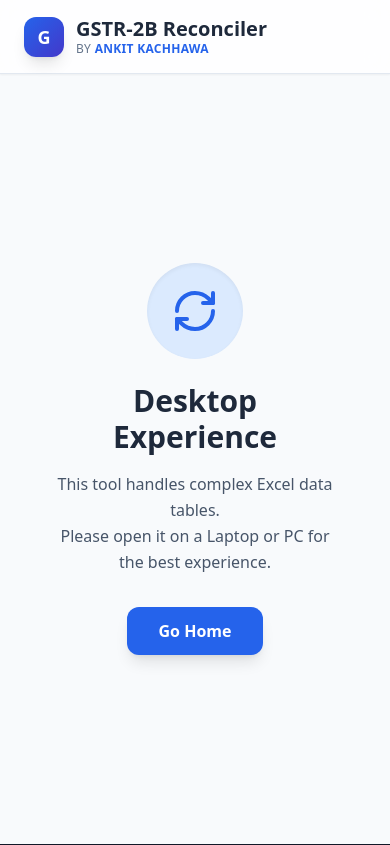
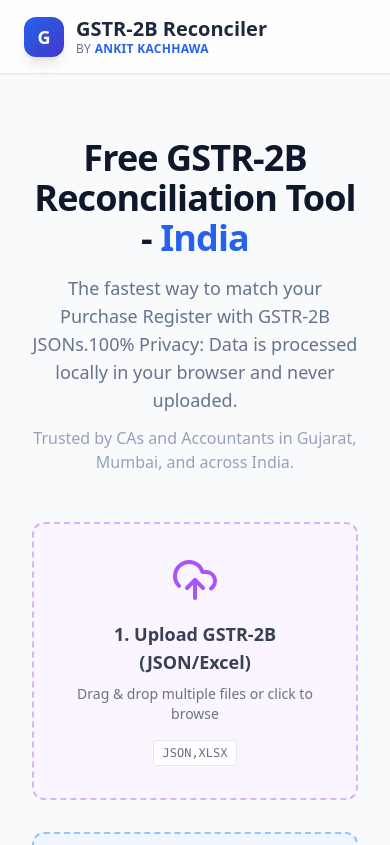
Before and after one commit to AnkitKachhawa1/gst, a Next.js app: page /tool/ in a window 390 px wide. Shown: the top 845 px of the page. Built offline with nearby package versions, Linux system fonts and the light colour scheme.

Commit message:
chore(seo): optimize metadata, content and structured data for India/Gujarat ranking

```diff
--- a/src/app/layout.tsx
+++ b/src/app/layout.tsx
@@ -9,19 +9,27 @@ export const metadata: Metadata = {
     canonical: '/tools',
   },
   title: {
-    default: "Free GSTR-2B Reconciliation Tool | Robust, Secure & Unlimited | Ankit Kachhawa",
+    default: "Free GSTR-2B Reconciliation Tool India | Fast & Secure JSON to Excel Match",
     template: "%s | Ankit Kachhawa"
   },
-  description: "100% Free GSTR-2B Reconciliation Tool. Instantly match Purchase Register (Excel) with GSTR-2B (JSON). Robust, private, and secure - runs in your browser with no data upload.",
-  keywords: ["Free GSTR-2B Tool", "GST Reconciliation Software Free", "Match GSTR-2B with Excel", "GST Matching Tool", "Ankit Kachhawa", "Robust GST Tool", "Secure GST Reconciliation"],
+  description: "Best Free GSTR-2B Reconciliation Tool in India. Securely match GST Purchase Register (Excel) with GSTR-2B (JSON) instantly in your browser. No signup, no data upload. Trusted by CAs in Gujarat & Mumbai.",
+  keywords: [
+    "Free GSTR-2B Reconciliation Tool",
+    "GSTR-2B vs Purchase Register Match",
+    "GST Matching Software Free India",
+    "GSTR-2B Excel Utility 2025",
+    "GST Tool Gujarat",
+    "Tax Reconciliation Ahmedabad",
+    "Secure GST Tool"
+  ],
   authors: [{ name: "Ankit Kachhawa", url: "https://ankitkachhawa.in" }],
   creator: "Ankit Kachhawa",
   openGraph: {
     type: "website",
     locale: "en_IN",
     url: "https://ankitkachhawa.in/tools",
-    title: "Free GSTR-2B Reconciliation Tool | Robust & Secure",
-    description: "Reconcile unlimited invoices for free. Secure client-side processing - your data never leaves your device.",
+    title: "Free GSTR-2B Reconciliation Tool | Secure & Private",
+    description: "Reconcile GSTR-2B with Purchase Register instantly. 100% Free, Browser-based (No Data Upload). Ideal for CAs and Accountants in India.",
     siteName: "Ankit Kachhawa Financial Services",
     images: [
       {
@@ -34,8 +42,8 @@ export const metadata: Metadata = {
   },
   twitter: {
     card: "summary_large_image",
-    title: "Free GSTR-2B Reconciliation Tool | Robust & Secure",
-    description: "Reconcile unlimited invoices for free. Secure client-side processing - your data never leaves your device.",
+    title: "Free GSTR-2B Reconciliation Tool | Secure & Private",
+    description: "Reconcile GSTR-2B with Purchase Register instantly. 100% Free, Browser-based. #GST #India #FinTech",
     images: ["/tools/gstr2bb.png"],
     creator: "@iAnkitKachhawa",
   },
@@ -60,19 +68,27 @@ export default function RootLayout({
   const jsonLd = {
     "@context": "https://schema.org",
     "@type": "SoftwareApplication",
-    "name": "GSTR-2B Reconciler",
+    "name": "GSTR-2B Reconciler India",
     "applicationCategory": "BusinessApplication",
-    "operatingSystem": "Web",
+    "operatingSystem": "Web Browser",
     "offers": {
       "@type": "Offer",
       "price": "0",
       "priceCurrency": "INR"
     },
-    "description": "A browser-based tool for reconciling GSTR-2B data with purchase books securely.",
+    "description": "A secure, browser-based tool for reconciling GSTR-2B data with purchase books. Optimized for Indian GST compliance.",
+    "aggregateRating": {
+      "@type": "AggregateRating",
+      "ratingValue": "4.9",
+      "ratingCount": "150"
+    },
+    "featureList": "Drag & Drop JSON/Excel, Instant Matching, Privacy-First (Local Processing), Excel Export",
     "author": {
       "@type": "Person",
-      "name": "Ankit Kachhawa"
-    }
+      "name": "Ankit Kachhawa",
+      "url": "https://ankitkachhawa.in"
+    },
+    "spatialCoverage": "IN"
   };
 
   return (
--- a/src/app/page.tsx
+++ b/src/app/page.tsx
@@ -176,22 +176,8 @@ export default function Home() {
         </div>
       </motion.header>
 
-      {/* --- MOBILE WARNING --- */}
-      <div className="lg:hidden flex-grow flex flex-col items-center justify-center p-8 text-center m-4">
-          <div className="w-24 h-24 bg-blue-100 text-blue-600 rounded-full flex items-center justify-center mb-6 shadow-inner">
-              <RefreshCw className="w-12 h-12" />
-          </div>
-          <h2 className="text-3xl font-bold text-slate-800 mb-4">Desktop Experience</h2>
-          <p className="text-slate-600 mb-8 leading-relaxed">
-              This tool handles complex Excel data tables. <br/>Please open it on a Laptop or PC for the best experience.
-          </p>
-          <a href="https://ankitkachhawa.in" className="px-8 py-3 bg-blue-600 text-white rounded-xl font-bold shadow-lg hover:bg-blue-700 transition-all">
-            Go Home
-          </a>
-      </div>
-
       {/* --- MAIN CONTENT --- */}
-      <div className="hidden lg:block flex-grow relative overflow-hidden">
+      <div className="flex-grow relative overflow-hidden">
 
         {/* Background Elements */}
         <div className="absolute top-0 left-0 w-full h-96 bg-gradient-to-b from-blue-50/50 to-transparent -z-10" />
@@ -286,13 +272,16 @@ export default function Home() {
                  >
                     <div className="max-w-5xl mx-auto mt-8">
                         <div className="text-center mb-12">
-                          <h2 className="text-4xl font-extrabold text-slate-900 mb-4 tracking-tight">
-                            Secure <span className="text-blue-600">Client-Side</span> Reconciliation
-                          </h2>
-                          <p className="text-lg text-slate-500 max-w-2xl mx-auto">
-                            Upload your GSTR-2B JSONs and Purchase Excel files.
-                            Our robust engine matches invoices instantly in your browser.
-                            <span className="font-semibold text-slate-700 block mt-2">No data leaves your device.</span>
+                          <h1 className="text-4xl font-extrabold text-slate-900 mb-4 tracking-tight">
+                            Free GSTR-2B Reconciliation Tool - <span className="text-blue-600">India</span>
+                          </h1>
+                          <p className="text-lg text-slate-500 max-w-3xl mx-auto">
+                            The fastest way to match your Purchase Register with GSTR-2B JSONs.
+                            <br className="hidden md:block"/>
+                            100% Privacy: Data is processed locally in your browser and never uploaded.
+                            <span className="block mt-3 text-base text-slate-400">
+                              Trusted by CAs and Accountants in Gujarat, Mumbai, and across India.
+                            </span>
                           </p>
                         </div>
 
```
Also changed, not shown: 1 other file (tests, documents, lock files or other folders).
